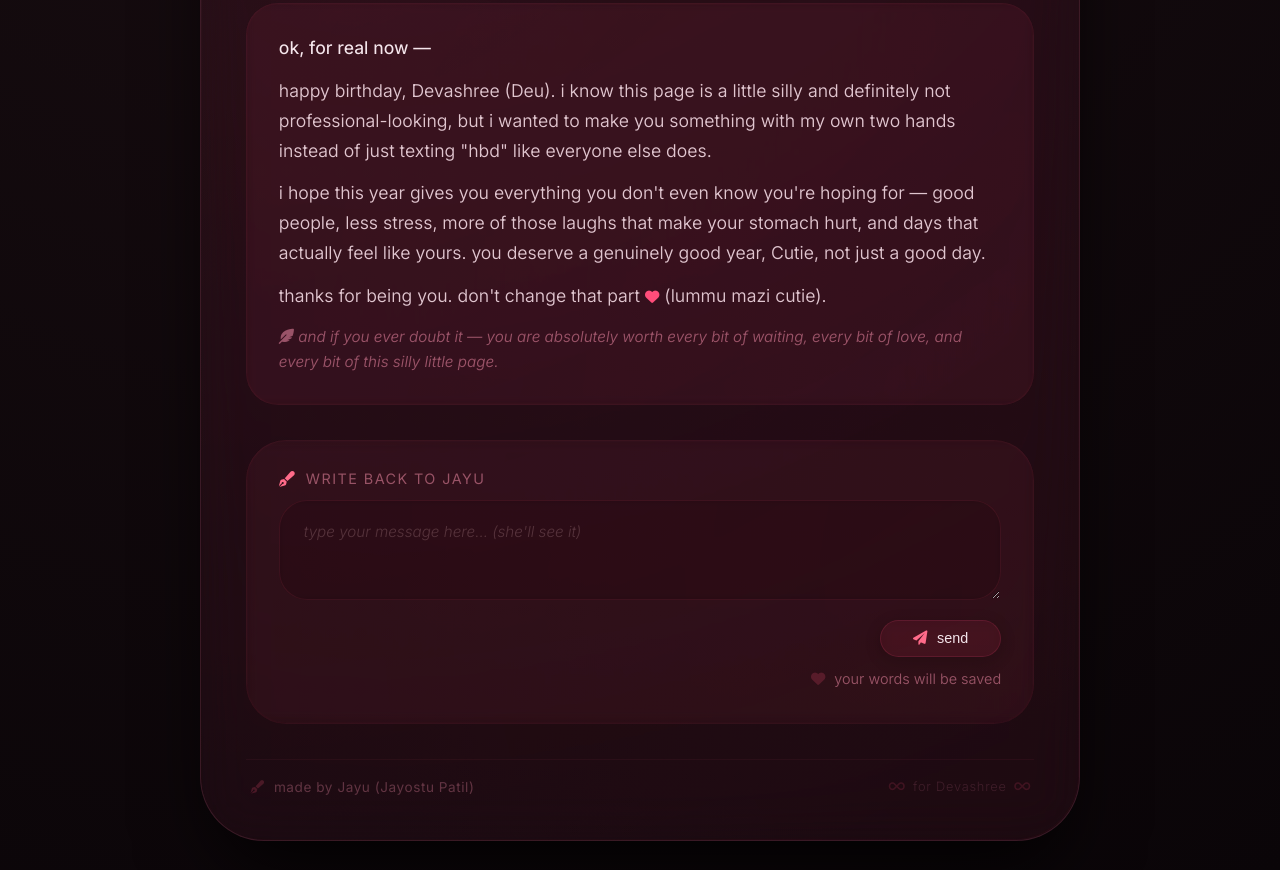
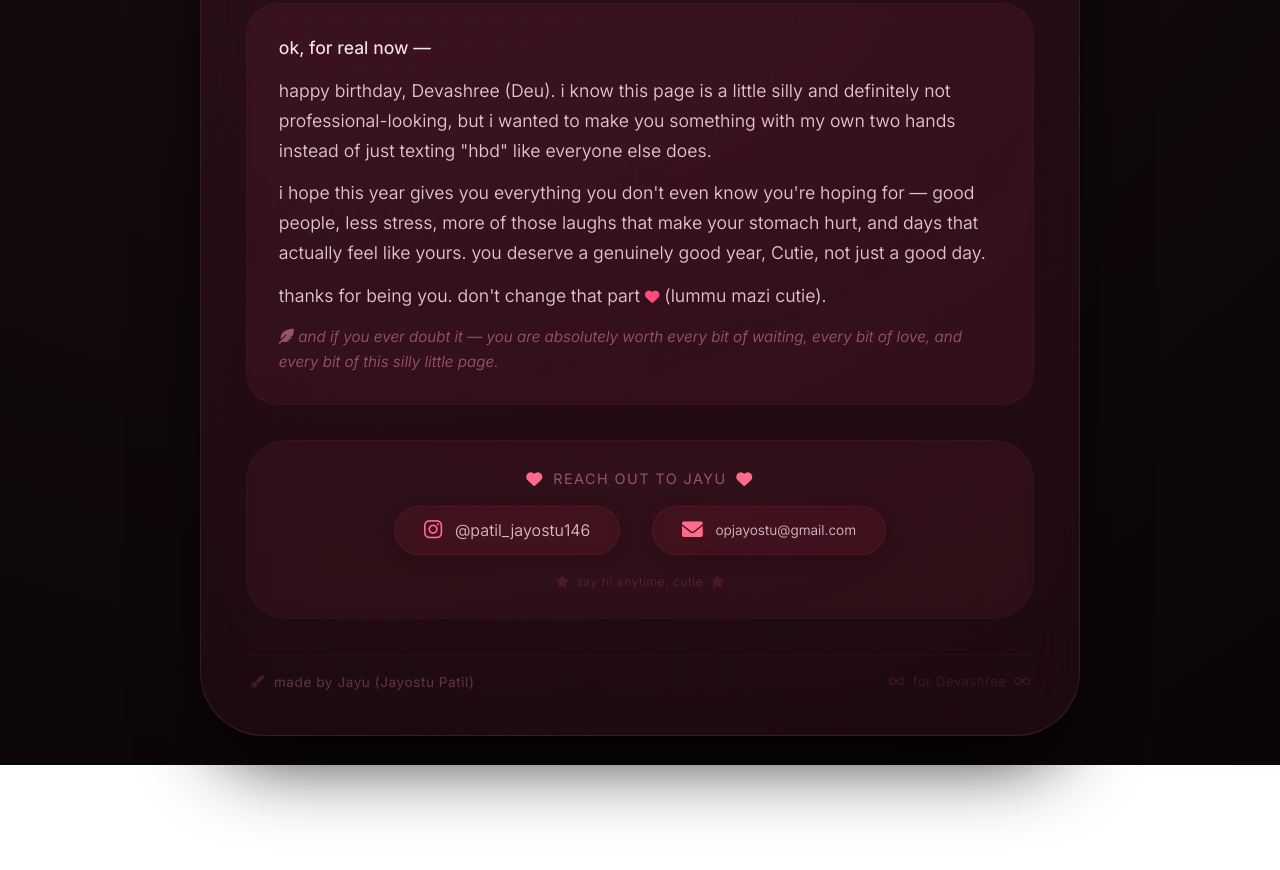
Before and after one commit to opjayostu-max/devashree, a plain HTML site: page index.html in a window 1280 px wide. Shown: the part 948-1818 px from the top of the page. After the commit the page ends 1713 px from the top, so only its background shows below. Drawn offline with Linux system fonts and the light colour scheme.

Commit message:
Update index.html

```diff
--- a/index.html
+++ b/index.html
@@ -295,8 +295,8 @@
       margin: 0 0.2rem;
     }
 
-    /* ----- MESSAGE BOX (liquid glass pink + red/black) ----- */
-    .message-box-section {
+    /* ----- CONTACT SECTION (Instagram + Email) ----- */
+    .contact-section {
       margin: 2.2rem 0 1.2rem;
       background: rgba(255, 60, 100, 0.03);
       backdrop-filter: blur(6px);
@@ -305,119 +305,99 @@
       padding: 1.8rem 2rem;
       border: 1px solid rgba(255, 80, 120, 0.06);
       box-shadow: inset 0 0 0 1px rgba(255, 80, 120, 0.02);
+      text-align: center;
     }
 
-    .message-box-section .label {
+    .contact-section .label {
       font-size: 0.9rem;
       font-weight: 400;
       color: rgba(255, 150, 180, 0.5);
       letter-spacing: 0.1em;
       text-transform: uppercase;
-      margin-bottom: 0.8rem;
+      margin-bottom: 1.2rem;
       display: flex;
       align-items: center;
+      justify-content: center;
       gap: 0.6rem;
     }
 
-    .message-box-section .label i {
+    .contact-section .label i {
       color: #ff6b8a;
       font-size: 1rem;
     }
 
-    .message-box-section textarea {
-      width: 100%;
-      background: rgba(0, 0, 0, 0.2);
-      backdrop-filter: blur(4px);
-      -webkit-backdrop-filter: blur(4px);
-      border: 1px solid rgba(255, 80, 120, 0.1);
-      border-radius: 28px;
-      padding: 1.2rem 1.5rem;
-      font-family: "Inter", sans-serif;
-      font-size: 0.95rem;
-      color: #f5e6ec;
-      resize: vertical;
-      min-height: 100px;
-      transition: border 0.3s ease, box-shadow 0.3s ease;
-      line-height: 1.6;
-    }
-
-    .message-box-section textarea:focus {
-      outline: none;
-      border-color: rgba(255, 80, 120, 0.3);
-      box-shadow: 0 0 20px rgba(255, 60, 100, 0.05), inset 0 0 20px rgba(255, 60, 100, 0.02);
-    }
-
-    .message-box-section textarea::placeholder {
-      color: rgba(255, 200, 215, 0.2);
-      font-weight: 300;
-      font-style: italic;
-    }
-
-    .message-box-section .actions {
+    .contact-links {
       display: flex;
-      justify-content: flex-end;
-      gap: 1rem;
-      margin-top: 1rem;
+      justify-content: center;
+      gap: 2rem;
       flex-wrap: wrap;
     }
 
-    .btn-send {
-      background: rgba(255, 60, 100, 0.08);
+    .contact-link {
+      display: inline-flex;
+      align-items: center;
+      gap: 0.8rem;
+      background: rgba(255, 60, 100, 0.06);
       backdrop-filter: blur(8px);
       -webkit-backdrop-filter: blur(8px);
-      border: 1px solid rgba(255, 80, 120, 0.15);
-      padding: 0.6rem 2rem;
+      border: 1px solid rgba(255, 80, 120, 0.1);
+      padding: 0.8rem 1.8rem;
       border-radius: 60px;
-      font-size: 0.9rem;
-      font-weight: 450;
       color: #f5e6ec;
-      cursor: pointer;
-      transition: all 0.25s ease;
-      display: inline-flex;
-      align-items: center;
-      gap: 0.6rem;
+      text-decoration: none;
+      font-size: 1rem;
+      font-weight: 400;
+      transition: all 0.3s ease;
       box-shadow: 0 4px 16px rgba(0, 0, 0, 0.2);
+      min-width: 180px;
+      justify-content: center;
     }
 
-    .btn-send i {
-      color: #ff6b8a;
-      font-size: 0.9rem;
+    .contact-link i {
+      font-size: 1.3rem;
+      transition: transform 0.3s ease;
     }
 
-    .btn-send:hover {
-      background: rgba(255, 60, 100, 0.15);
-      border-color: rgba(255, 80, 120, 0.3);
-      transform: scale(1.02);
+    .contact-link .fa-instagram {
+      color: #ff6b8a;
     }
 
-    .btn-send:active {
-      transform: scale(0.97);
+    .contact-link .fa-envelope {
+      color: #ff6b8a;
     }
 
-    .btn-send:disabled {
-      opacity: 0.3;
-      cursor: not-allowed;
-      transform: none;
+    .contact-link:hover {
+      background: rgba(255, 60, 100, 0.12);
+      border-color: rgba(255, 80, 120, 0.3);
+      transform: scale(1.03);
+      box-shadow: 0 8px 28px rgba(0, 0, 0, 0.4);
     }
 
-    /* response message */
-    .response-msg {
-      font-size: 0.9rem;
-      color: rgba(255, 150, 180, 0.5);
-      margin-top: 0.8rem;
-      text-align: right;
-      font-weight: 350;
-      min-height: 1.5rem;
-      transition: all 0.3s ease;
+    .contact-link:hover i {
+      transform: scale(1.1) rotate(-5deg);
     }
 
-    .response-msg i {
-      color: #ff6b8a;
-      margin-right: 0.3rem;
+    .contact-link .handle {
+      font-weight: 350;
+      color: rgba(255, 230, 240, 0.8);
     }
 
-    .response-msg.success {
-      color: rgba(255, 150, 180, 0.8);
+    .contact-link .handle.email-handle {
+      font-size: 0.85rem;
+    }
+
+    /* small note under contact */
+    .contact-note {
+      font-size: 0.75rem;
+      color: rgba(255, 150, 180, 0.2);
+      margin-top: 1.2rem;
+      letter-spacing: 0.05em;
+      font-weight: 300;
+    }
+
+    .contact-note i {
+      color: rgba(255, 80, 120, 0.15);
+      margin: 0 0.2rem;
     }
 
     /* ----- signature & footer ----- */
@@ -466,7 +446,9 @@
       .message-block p { font-size: 0.95rem; }
       .cute-list .item { font-size: 0.9rem; }
       .btn-wish { padding: 0.7rem 1.8rem; font-size: 1rem; }
-      .message-box-section { padding: 1.2rem 1rem; }
+      .contact-section { padding: 1.2rem 1rem; }
+      .contact-links { gap: 1rem; flex-direction: column; align-items: center; }
+      .contact-link { width: 100%; max-width: 280px; }
       .signature { flex-direction: column; align-items: flex-start; gap: 0.3rem; }
     }
 
@@ -474,7 +456,7 @@
       .glass-card { padding: 1.2rem 0.8rem; border-radius: 32px; }
       h1 { font-size: 2rem; }
       .pre-header { font-size: 0.6rem; gap: 0.4rem; }
-      .message-box-section textarea { min-height: 80px; font-size: 0.9rem; }
+      .contact-link { padding: 0.6rem 1.2rem; font-size: 0.9rem; min-width: unset; }
     }
 
     /* red & black accents (extra) */
@@ -556,14 +538,24 @@
     <p style="margin-top:0.8rem; font-style:italic; color:rgba(255,150,180,0.5); font-size:0.95rem;"><i class="fas fa-feather-alt"></i> and if you ever doubt it — you are absolutely worth every bit of waiting, every bit of love, and every bit of this silly little page.</p>
   </div>
 
-  <!-- ===== MESSAGE BOX (liquid glass pink + red/black) ===== -->
-  <div class="message-box-section">
-    <div class="label"><i class="fas fa-pen-fancy"></i> write back to Jayu</div>
-    <textarea id="messageInput" placeholder="type your message here... (she'll see it)"></textarea>
-    <div class="actions">
-      <button class="btn-send" id="sendBtn"><i class="fas fa-paper-plane"></i> send</button>
+  <!-- ===== CONTACT SECTION (Instagram + Email) ===== -->
+  <div class="contact-section">
+    <div class="label"><i class="fas fa-heart" style="color:#ff6b8a;"></i> reach out to jayu <i class="fas fa-heart" style="color:#ff6b8a;"></i></div>
+    <div class="contact-links">
+      <!-- Instagram -->
+      <a href="https://instagram.com/patil_jayostu146" target="_blank" class="contact-link" rel="noopener">
+        <i class="fab fa-instagram"></i>
+        <span class="handle">@patil_jayostu146</span>
+      </a>
+      <!-- Email -->
+      <a href="mailto:opjayostu@gmail.com" class="contact-link">
+        <i class="fas fa-envelope"></i>
+        <span class="handle email-handle">opjayostu@gmail.com</span>
+      </a>
     </div>
-    <div class="response-msg" id="responseMsg"><i class="fas fa-heart" style="color:rgba(255,80,120,0.2);"></i> your words will be saved</div>
+    <div class="contact-note">
+      <i class="fas fa-star"></i> say hi anytime, cutie <i class="fas fa-star"></i>
+    </div>
   </div>
 
   <!-- signature -->
@@ -603,57 +595,6 @@
       wishBtn.click();
     });
 
-    // ---------- MESSAGE BOX (simulated storage) ----------
-    const messageInput = document.getElementById('messageInput');
-    const sendBtn = document.getElementById('sendBtn');
-    const responseMsg = document.getElementById('responseMsg');
-
-    // load saved message from localStorage (if any)
-    const savedMessage = localStorage.getItem('devashree_message');
-    if (savedMessage) {
-      messageInput.value = savedMessage;
-      responseMsg.innerHTML = '<i class="fas fa-check-circle" style="color:#ff6b8a;"></i> your message is saved';
-      responseMsg.classList.add('success');
-    }
-
-    sendBtn.addEventListener('click', function(e) {
-      e.preventDefault();
-      const msg = messageInput.value.trim();
-      if (msg === '') {
-        responseMsg.innerHTML = '<i class="fas fa-exclamation-circle" style="color:#d63050;"></i> write something first, cutie';
-        responseMsg.classList.remove('success');
-        return;
-      }
-
-      // save to localStorage (simulate "sending" to the website owner)
-      localStorage.setItem('devashree_message', msg);
-      responseMsg.innerHTML = '<i class="fas fa-check-circle" style="color:#ff6b8a;"></i> message sent! (saved locally)';
-      responseMsg.classList.add('success');
-
-      // optional: you can replace this with a real backend endpoint later
-      // for now, it's stored in the browser
-      console.log('💌 Message from Devashree:', msg);
-    });
-
-    // auto-save on typing (optional)
-    let saveTimeout;
-    messageInput.addEventListener('input', function() {
-      clearTimeout(saveTimeout);
-      saveTimeout = setTimeout(() => {
-        const msg = messageInput.value.trim();
-        if (msg !== '') {
-          localStorage.setItem('devashree_message', msg);
-          responseMsg.innerHTML = '<i class="fas fa-save" style="color:rgba(255,80,120,0.4);"></i> auto-saved';
-          responseMsg.classList.add('success');
-          setTimeout(() => {
-            if (responseMsg.innerHTML.includes('auto-saved')) {
-              responseMsg.innerHTML = '<i class="fas fa-heart" style="color:rgba(255,80,120,0.2);"></i> your words are safe';
-            }
-          }, 1500);
-        }
-      }, 600);
-    });
-
   })();
 </script>
 </body>
```
